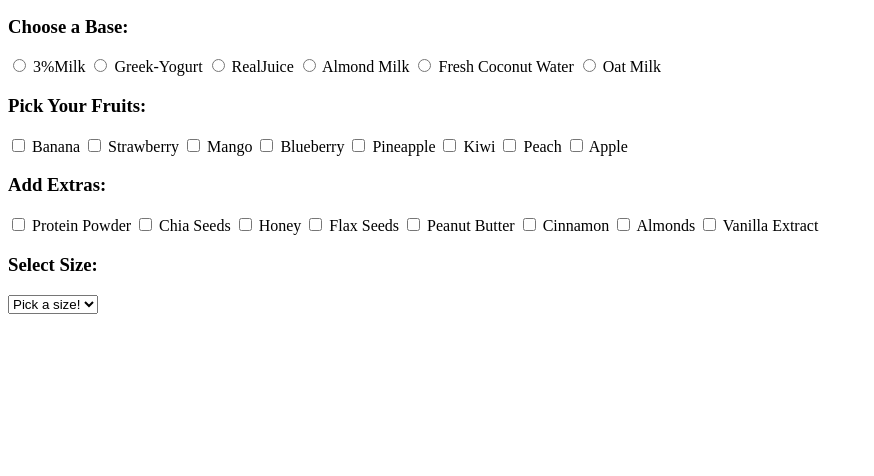
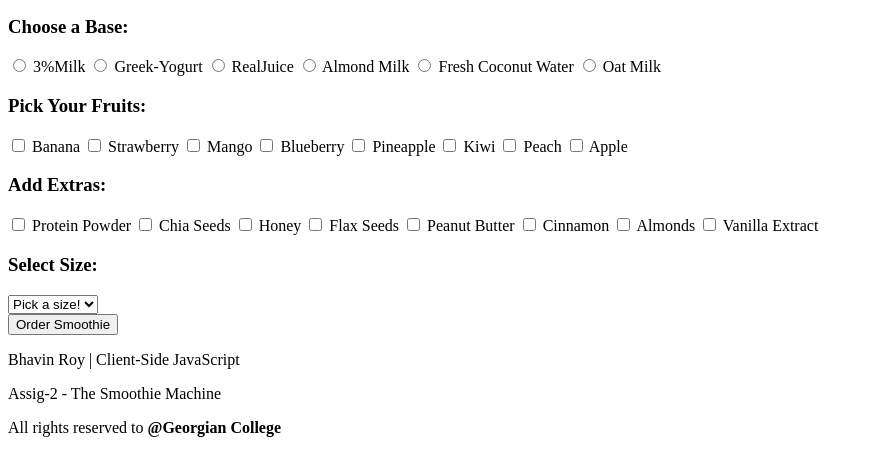
Before and after one commit to Bhavin2310/Client-Side-JS-Assign2, a plain HTML site: page index.html in a window 1280 px wide. Shown: the part 104-580 px from the top of the page, without its empty margins (0-874 px from the left). Drawn offline with Linux system fonts and the light colour scheme.

Commit message:
Update index with footer

```diff
--- a/index.html
+++ b/index.html
@@ -92,3 +92,19 @@
                 <option value="Medium">Medium</option>
                 <option value="Large">Large</option>
             </select><br>
+                   <button type="submit">Order Smoothie</button>
+        </form>
+
+        <div id="smoothieOutput"></div>
+    </div>
+
+    <!-- footer -->
+    <footer>
+        <p>Bhavin Roy | Client-Side JavaScript</p>
+        <p>Assig-2 - The Smoothie Machine</p>
+        <p>All rights reserved to <b>@Georgian College</b></p>
+    </footer>
+
+    <script src="script.js"></script>
+</body>
+</html>
```
